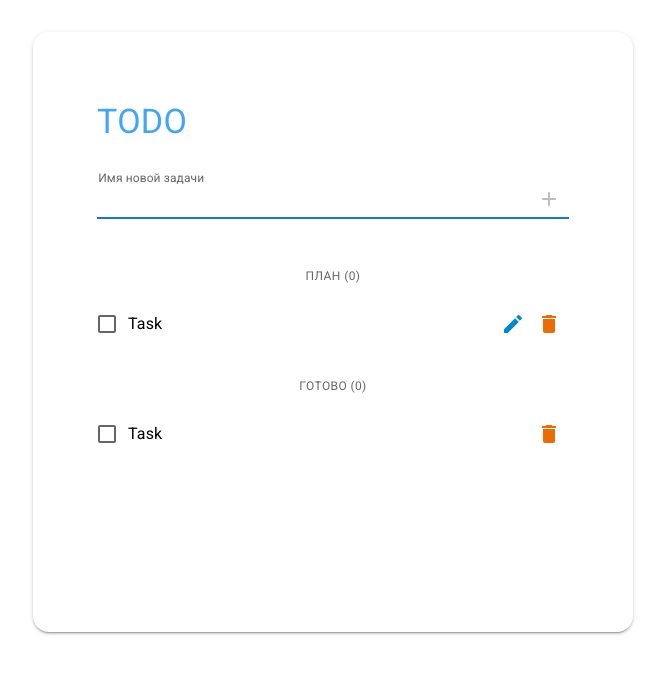
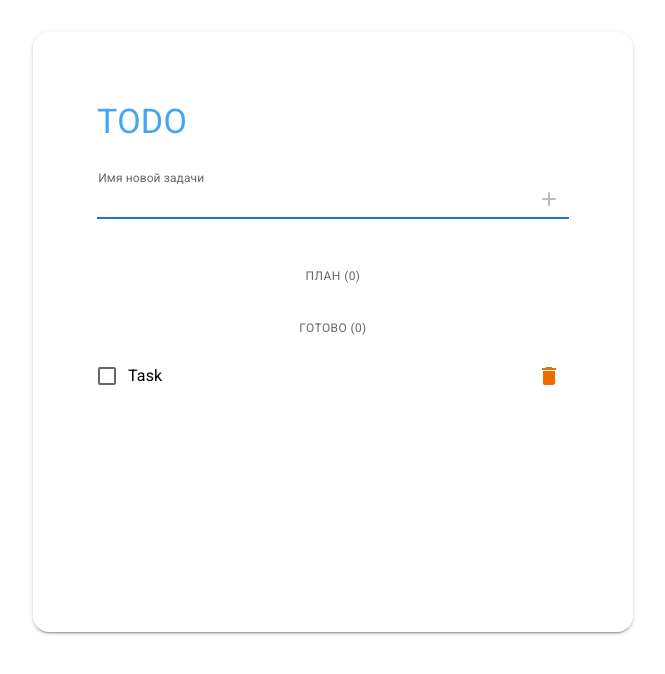
Before and after one commit to ChumbaJ/TodoList_React-Typescript, a React (Vite) app: page / in a window 1280 px wide. Shown: the top 674 px of the page, without its empty margins (307-972 px from the left). Built offline with nearby package versions, Linux system fonts and the light colour scheme.

Commit message:
feat: Add new "add task" feature
on submit now task is added into task plan list
Text is displayed

```diff
--- a/src/App.tsx
+++ b/src/App.tsx
@@ -3,19 +3,31 @@ import { Container, Typography } from '@mui/material'
 import NewTaskInput from './components/TaskInput/TaskInput'
 import TaskPlan from './components/TaskPlanComponent/TaskPlan'
 import TaskDone from './components/TaskDone/TaskDone'
+import { useState } from 'react'
+
+interface Itask {
+  taskName: string
+  isEdit: boolean
+  isDone: boolean
+}
+
+type TaskListType = Array<Itask> | [];
+
 
 function App() {
-  const taskList = [
-    {
-      taskName: '',
-      isEdit: false,
-      isDone: false
-    }
-  ]
+  const [taskList, setTaskList] = useState<TaskListType>([]);
 
-  const addNewTask = (e, task) => {
+  const addNewTask = (e, task: string) => {
     e.preventDefault();
-    console.log("added -", task);
+    setTaskList([
+      ...taskList,
+      {
+        taskName: task,
+        isEdit: false,
+        isDone: false
+      }
+    ])
+
   }
 
   return (
@@ -30,7 +42,7 @@ function App() {
 
       <NewTaskInput addNewTask = {addNewTask}></NewTaskInput>
 
-      <TaskPlan/>
+      <TaskPlan taskList = {taskList}/>
       <TaskDone/>
     </Container>
   )
--- a/src/components/TaskInput/TaskInput.tsx
+++ b/src/components/TaskInput/TaskInput.tsx
@@ -7,7 +7,7 @@ import { useState } from 'react';
 
 
 function NewTaskInput({ addNewTask }) {
-  const [task, setTask] = useState("");
+  const [taskName, setTask] = useState("");
 
   const onInput = (e) => {
     const taskText = e.target.value;
@@ -23,9 +23,9 @@ function NewTaskInput({ addNewTask }) {
       }}>
 
 
-        <form onSubmit={(e) => addNewTask(e, task)} action="submit" id='task-form'>
+        <form onSubmit={(e) => addNewTask(e, taskName)} action="submit" id='task-form'>
           <TextField
-            value={task}
+            value={taskName}
             onChange={(e) => onInput(e)}
             label = {"Имя новой задачи"}
             autoFocus = {true}
@@ -42,12 +42,12 @@ function NewTaskInput({ addNewTask }) {
             }}
           ></TextField>
 
-            <IconButton disabled={ !(Boolean(task)) } type='submit' sx={{
+            <IconButton disabled={ !(Boolean(taskName)) } type='submit' sx={{
               position: "absolute",
               right: 0,
               bottom: 0
             }}>
-              <AddRoundedIcon color={ Boolean(task) ? 'info' : 'disabled' }></AddRoundedIcon>
+              <AddRoundedIcon color={ Boolean(taskName) ? 'info' : 'disabled' }></AddRoundedIcon>
             </IconButton>
         </form>
       </Box>
--- a/src/components/TaskPlanComponent/TaskPlan.tsx
+++ b/src/components/TaskPlanComponent/TaskPlan.tsx
@@ -1,17 +1,22 @@
 import { Stack, Typography } from "@mui/material"
 import TaskPlan_newTask from "./TaskPlan_newTask/TaskPlan_newTask"
 
-function TaskPlan() {
+function TaskPlan({ taskList }) {
+
     return (
-        <Stack mb={4} spacing = {2}>
+        <Stack mb={4} spacing = {0.5}>
             <Typography
             component = {'p'}
             variant = 'caption'
             gutterBottom = {false}
             align = {'center'}
             color='text.secondary'
-            >{'ПЛАН (0)'}</Typography>
-            <TaskPlan_newTask/>
+            >{`ПЛАН (${taskList.length})`}</Typography>
+
+            {taskList.map(task =>
+                <TaskPlan_newTask key={crypto.randomUUID()} task = {task}/>
+            )}
+
         </Stack>
     )
 }
--- a/src/components/TaskPlanComponent/TaskPlan_newTask/TaskPlan_newTask.tsx
+++ b/src/components/TaskPlanComponent/TaskPlan_newTask/TaskPlan_newTask.tsx
@@ -4,14 +4,15 @@ import DeleteIcon from '@mui/icons-material/Delete';
 
 const isEdit = false;
 
-function TaskPlan_newTask() {
+function TaskPlan_newTask({ task }) {
+
     return (
         <Stack direction='row' justifyContent={'space-between'} alignItems='center'>
             <Box display='flex' alignItems='center'>
                 {
-                    isEdit ? <TextField variant="standard" label='Имя задачи'/>
+                    isEdit ? <TextField defaultValue={task.taskName} variant="standard" label='Имя задачи'/>
                     :
-                    <FormControlLabel control={<Checkbox/>} label='Task'/>
+                    <FormControlLabel control={<Checkbox/>} label={task.taskName}/>
                 }
             </Box>
             <Box alignItems='center'>
```
